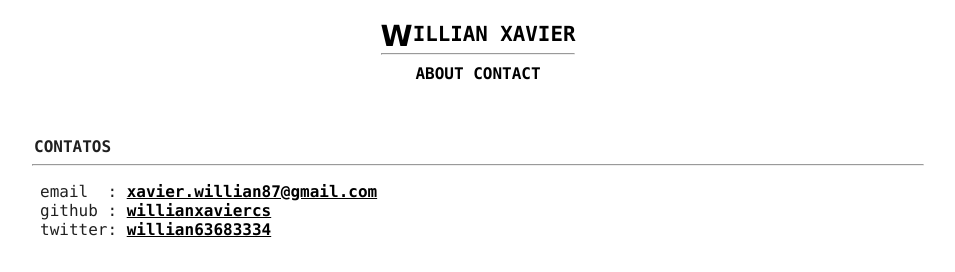
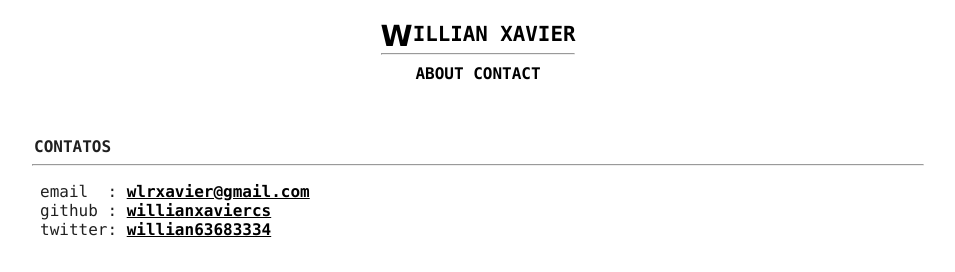
Before and after one commit to willianxaviercs/willianxaviercs.github.io, a plain HTML site: page contact.html in a window 1280 px wide. Shown: the top 272 px of the page, without its empty margins (162-1117 px from the left). Drawn offline with Linux system fonts and the light colour scheme.

Commit message:
Update contact.html

```diff
--- a/contact.html
+++ b/contact.html
@@ -31,7 +31,7 @@
     <!-- Email -->
     <section>
         <p class="article-p">
-        email  &ThinSpace;: <a class="article-link" href="mailto:wlrxavier@gmail.com" target="_blank">xavier.willian87@gmail.com</a><br>
+        email  &ThinSpace;: <a class="article-link" href="mailto:wlrxavier@gmail.com" target="_blank">wlrxavier@gmail.com</a><br>
         github : <a class="article-link" href="https://github.com/willianxaviercs" target="_blank">willianxaviercs</a><br>
         twitter: <a class="article-link" href="https://twitter.com/Willian63683334" target="_blank">willian63683334</a><br>
         </p>
```
